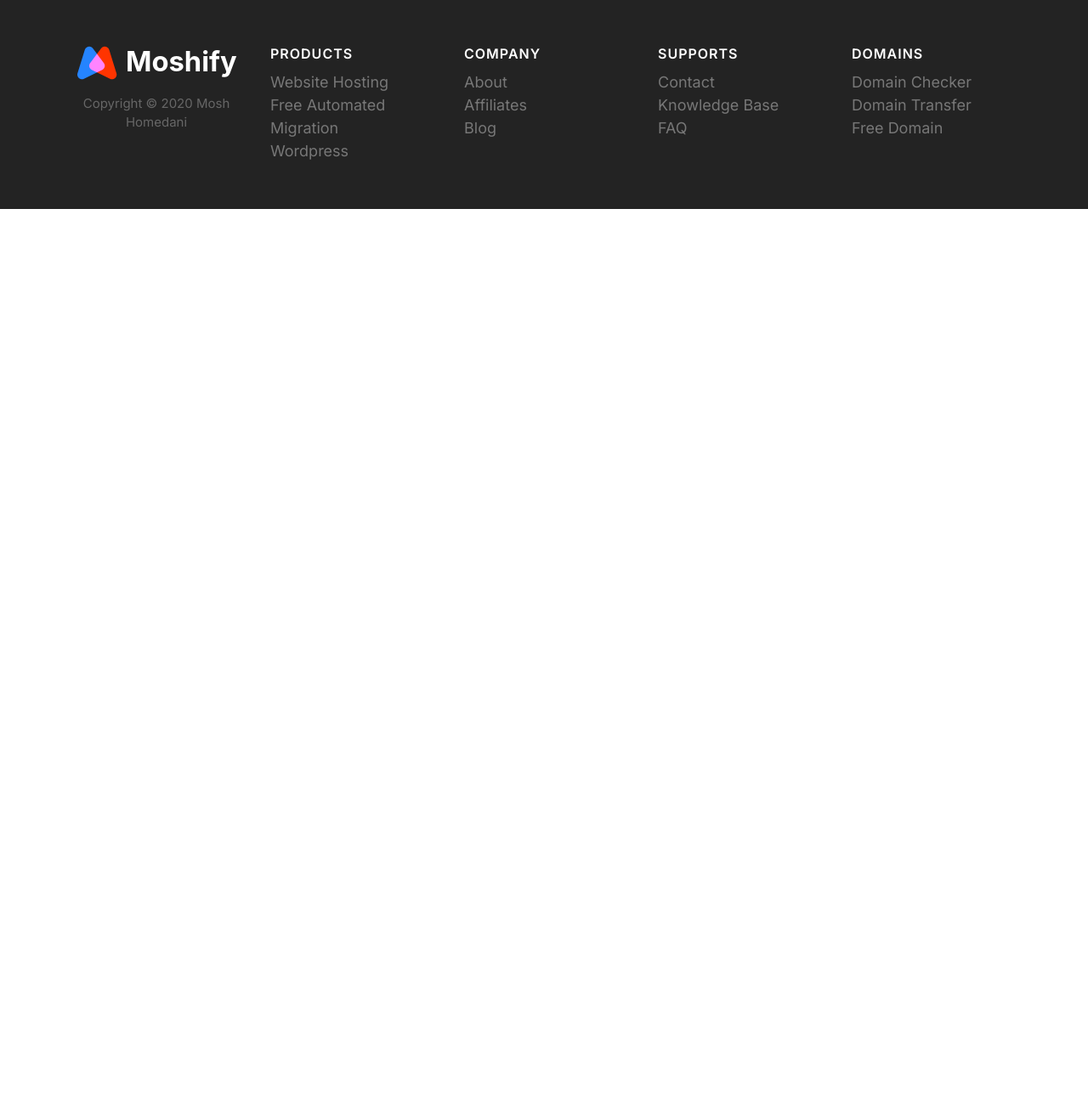
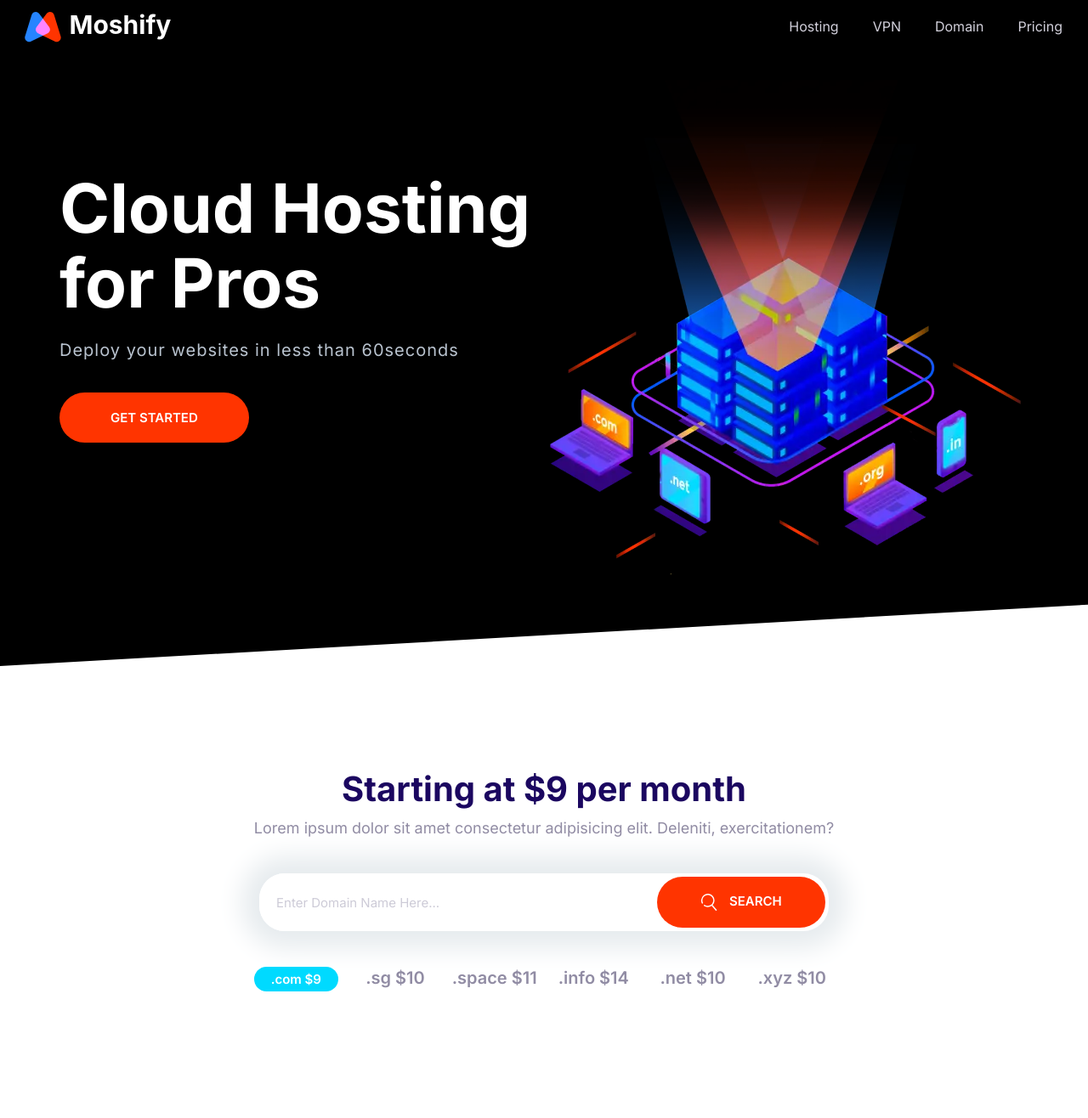
Before and after one commit to mukeshgurusamy-dev/Moshify, a plain HTML site: page index.html in a window 1280 px wide. Shown: the whole page at 85% size. Before the commit the page ends 800 px from the top, so only its background shows below. Drawn offline with Linux system fonts and the light colour scheme.

Commit message:
troubleshooting some layout issue.

```diff
--- a/CSS/styles.css
+++ b/CSS/styles.css
@@ -184,7 +184,7 @@ a {
   font-weight: 600;
   margin: 1rem 0;
   outline: 0;
-  padding: 2rem 3rem;
+  padding: 2rem 4vw; /*horizontal padding is based on viewport width if viewport increases horizontal padding also increases*/
   text-align: center;
   text-transform: uppercase;
   white-space: nowrap;
@@ -270,6 +270,7 @@ a {
   border: 0;
   flex-grow: 1;
   padding: 1.5rem 2rem;
+  width: 0;
 }
 .input-group .btn {
   margin: 4px;
@@ -603,15 +604,15 @@ a {
 /*for blockheader*/
 .block__header {
   text-align: center;
-  max-width: 1140px;
-  margin: 0 auto;
+  /*max-width: 1140px;
+  margin: 0 auto;*/
   margin-bottom: 4rem;
 }
 
 /*container component*/
 .container {
   max-width: 1140px;
-  margin: 3rem auto;
+  margin: 0 auto;
 }
 /*NavigationBar*/
 /*for navigation*/
@@ -721,16 +722,26 @@ a {
   margin: 4rem auto;
   max-width: 670px;
 }
+/*for change*/
 .block-domain__prices {
   font-size: 2rem;
   font-weight: 600;
   display: grid;
-  grid-template-columns: repeat(3, 1fr);
+  grid-template-columns: repeat(2, 1fr);
   grid-template-rows: repeat(2, 6rem);
   justify-items: center;
   max-width: 700px;
   margin: 0 auto;
 }
+/*for change*/
+/*@media screen and (max-width: 400px) {
+  .block-domain__prices {
+    display: grid;
+    grid-template-columns: repeat(2, 1fr);
+    grid-template-rows: repeat(3, 6rem);
+    justify-content: center;
+  }
+}*/
 @media screen and (min-width: 768px) {
   .block-domain__prices {
     grid-template-columns: repeat(
--- a/index.html
+++ b/index.html
@@ -15,84 +15,80 @@
     <link rel="stylesheet" href="CSS/styles.css" />
   </head>
   <body>
-    <!--footercomponent-->
-    <section class="block block--dark footer">
-      <div class="container grid footer__sections">
-        <!--Structure of collapsible component not skin-->
-        <!--first section-->
-        <section class="collapsible collapsible--expanded footer__section">
-          <header class="collapsible__header">
-            <h2 class="collapsible__heading footer__heading">products</h2>
-            <svg class="icon icon--white collapsible__chevron">
-              <use xlink:href="images/chevron.svg"></use>
-            </svg>
-          </header>
-          <div class="collapsible__content">
-            <ul class="list">
-              <li>
-                <a href="#">Website Hosting</a>
-              </li>
-              <li><a href="#">Free Automated</a></li>
-              <li><a href="#">Migration</a></li>
-              <li><a href="#">Wordpress</a></li>
-            </ul>
-          </div>
-        </section>
-        <!--second section-->
-        <section class="collapsible footer__section">
-          <header class="collapsible__header">
-            <h2 class="collapsible__heading footer__heading">company</h2>
-            <svg class="icon icon--white collapsible__chevron">
-              <use xlink:href="images/chevron.svg"></use>
-            </svg>
-          </header>
-          <div class="collapsible__content">
-            <ul class="list">
-              <li><a href="">About</a></li>
-              <li><a href="#">Affiliates</a></li>
-              <li><a href="#">Blog</a></li>
-            </ul>
-          </div>
-        </section>
-        <!--third section-->
-        <section class="collapsible collapsible--expanded footer__section">
-          <header class="collapsible__header">
-            <h2 class="collapsible__heading footer__heading">supports</h2>
-            <svg class="icon icon--white collapsible__chevron">
-              <use xlink:href="images/chevron.svg"></use>
-            </svg>
-          </header>
-          <div class="collapsible__content">
-            <ul class="list">
-              <li><a href="#">Contact</a></li>
-              <li><a href="#">Knowledge Base</a></li>
-              <li><a href="#">FAQ</a></li>
-            </ul>
-          </div>
-        </section>
-        <!--fourth section-->
-        <section class="collapsible footer__section">
-          <header class="collapsible__header">
-            <h2 class="collapsible__heading footer__heading">domains</h2>
-            <svg class="icon icon--white collapsible__chevron">
-              <use xlink:href="images/chevron.svg"></use>
-            </svg>
-          </header>
-          <div class="collapsible__content">
-            <ul class="list">
-              <li><a href="#">Domain Checker</a></li>
-              <li><a href="#">Domain Transfer</a></li>
-              <li><a href="#">Free Domain</a></li>
-            </ul>
-          </div>
-        </section>
-        <!--Brandlogo-->
-        <div class="footer__brand">
-          <img src="images/logo.svg" alt="The brand logo" />
-          <p class="footer__copyright">Copyright &copy; 2020 Mosh Homedani</p>
-        </div>
+    <!--putting it alltogether-->
+    <!--page header-->
+    <header>
+      <!--navigationbar-->
+      <nav class="nav collapsible">
+        <!--forlogo-->
+        <a class="nav__brand" href="/"
+          ><img src="images/logo.svg" alt="Brand logo"
+        /></a>
+        <!--for toggler-icon-->
+        <svg class="icon icon--white nav__toggler">
+          <use xlink:href="images/sprite.svg#menu"></use>
+        </svg>
+        <!--navigation-items-->
+        <ul class="list nav__list collapsible__content">
+          <li class="nav__item"><a href="#">Hosting</a></li>
+          <li class="nav__item"><a href="#">VPN</a></li>
+          <li class="nav__item"><a href="#">Domain</a></li>
+          <li class="nav__item"><a href="#">Pricing</a></li>
+        </ul>
+      </nav>
+      <script src="js/main.js"></script>
+    </header>
+    <!--herocomponent-->
+    <section class="block block--dark block--skewed-left hero">
+      <div class="container grid grid--1x2">
+        <header class="block__header hero__content">
+          <h1 class="block__heading">Cloud Hosting for Pros</h1>
+          <p class="hero__tagline">
+            Deploy your websites in less than 60seconds
+          </p>
+          <a href="#" class="btn btn--accent btn--stretched">Get Started</a>
+        </header>
+        <picture>
+          <source
+            type="image/webp"
+            srcset="images/banner@1x.webp 1x, images/banner@2x.webp 2x" />
+          <source
+            type="image/png"
+            srcset="images/banner@1x.png 1x, images/banner@2x.png 2x" />
+          <img class="hero__image" src="images/banner.png" alt=""
+        /></picture>
       </div>
     </section>
-    <script src="js/main.js"></script>
+    <!--Domain-block-->
+    <section class="block container block-domain">
+      <header class="block__header">
+        <h2>Starting at $9 per month</h2>
+        <p>
+          Lorem ipsum dolor sit amet consectetur adipisicing elit. Deleniti,
+          exercitationem?
+        </p>
+      </header>
+      <div class="input-group">
+        <input
+          type="text"
+          class="input"
+          placeholder="Enter domain name here..."
+        />
+        <button class="btn btn--accent">
+          <svg class="icon icon--white">
+            <use xlink:href="images/sprite.svg#search"></use>
+          </svg>
+          Search
+        </button>
+      </div>
+      <ul class="list block-domain__prices">
+        <li><span class="badge badge--secondary">.com $9</span></li>
+        <li>.sg $10</li>
+        <li>.space $11</li>
+        <li>.info $14</li>
+        <li>.net $10</li>
+        <li>.xyz $10</li>
+      </ul>
+    </section>
   </body>
 </html>
```
Also changed, not shown: components/toubleshooting.html (added, +50 -0 lines).
